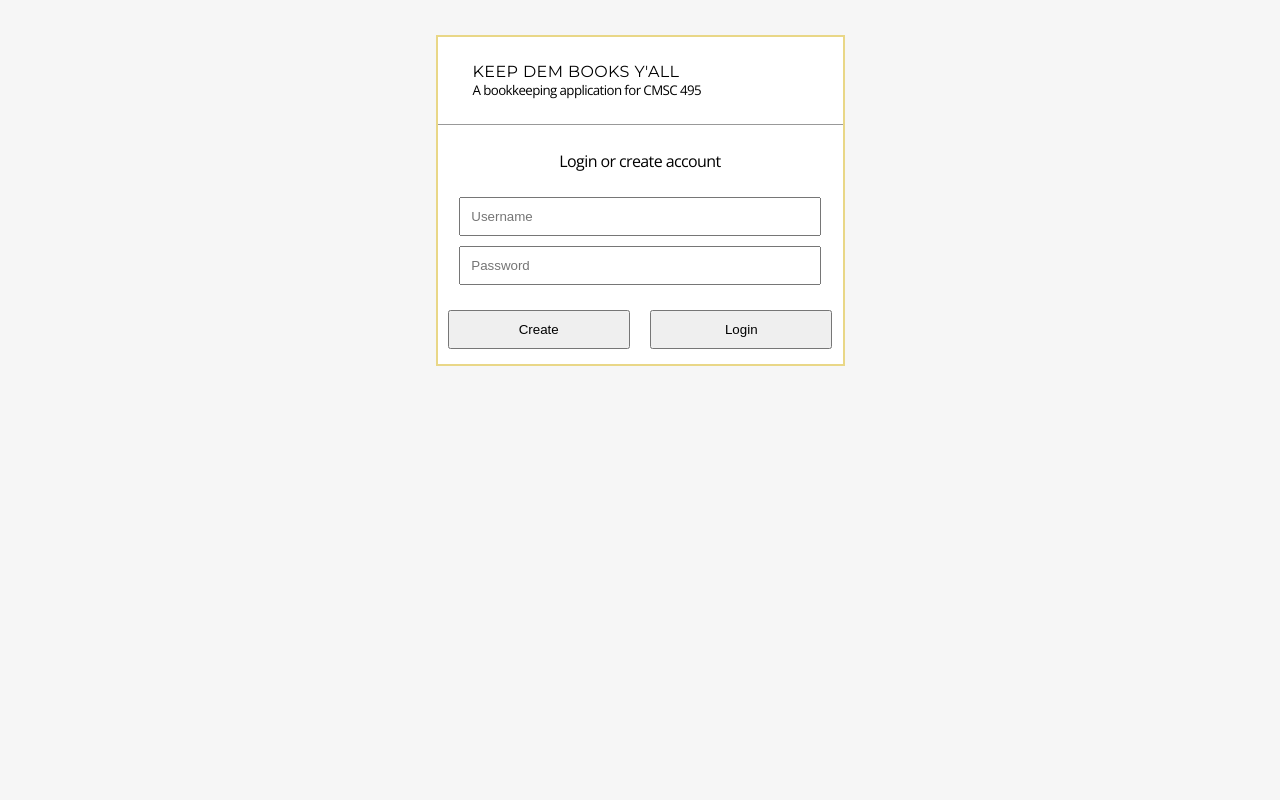
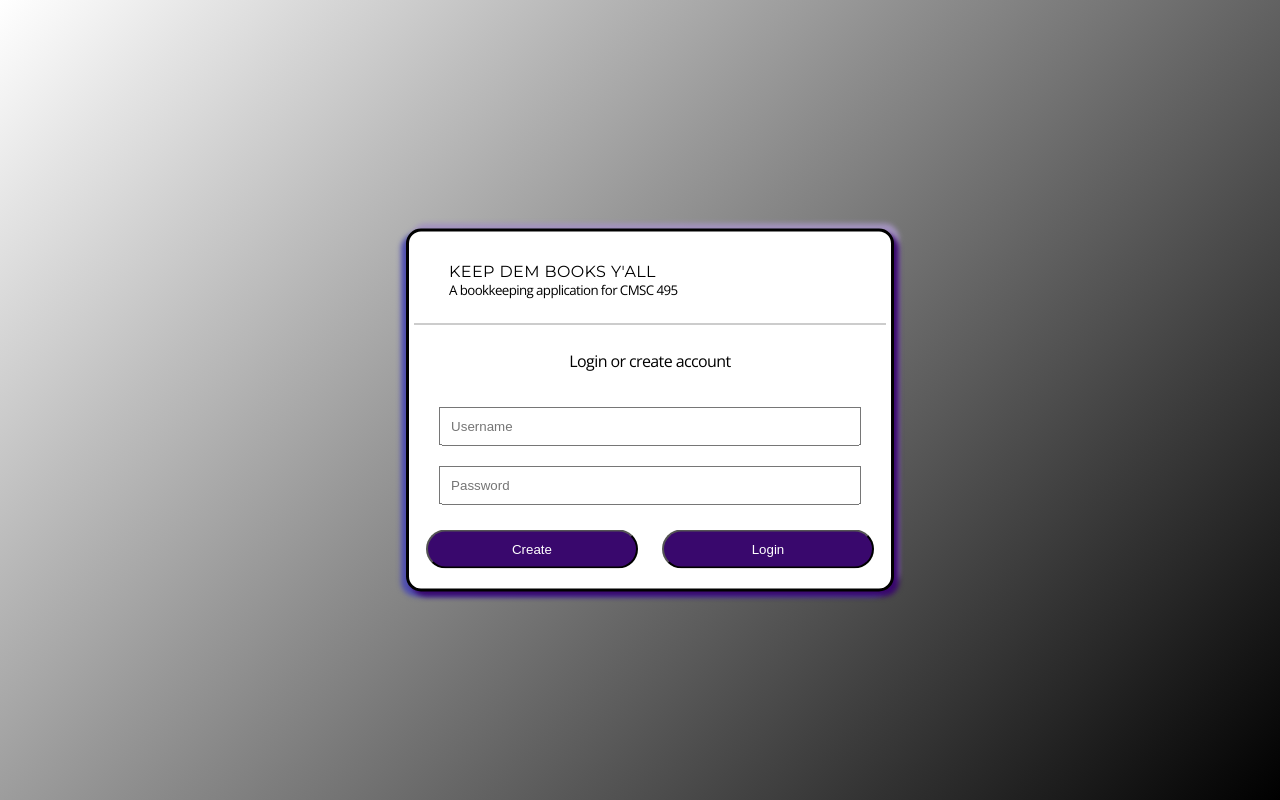
Before and after one commit to BookkeepingProjectGroup/CMSC_495_Bookkeeping_Project, a PHP site: page / in a window 1280 px wide. Run offline with PHP 8.4, Linux system fonts and the light colour scheme.

Commit message:
Add files via upload

```diff
--- a/Files/css/styles.css
+++ b/Files/css/styles.css
@@ -15,12 +15,24 @@
   --bpg-charcoal: #3a3a3a;
   --bpg-cb-even: #f0f0f0;
   --bpg-cb-odd: #f9f9f9;
+
 }
 
 #application-body {
-  background-color: var(--bpg-offwhite, #f6f6f6);
-  position: relative;
+  background-color: black;
+  position:relative;
+
+/* to add gradient color background*/
+
+  height: 100%;
+  margin:0;
+  background-image: linear-gradient(135deg,
+      white, black);
+  background-repeat: no-repeat;
+  background-size: cover;
+  background-attachment: fixed;
 }
+
 
 /* General scene rules */
 
@@ -29,8 +41,10 @@
   margin-right: auto;
   margin-left: auto;
   padding: 15px;
-  border: 2px solid;
-  border-color: var(--bpg-gold, #e9d787);
+  border: 3px solid;
+  border-radius: 5px;
+  /*add multi-colored shadow effect to container*/
+  box-shadow: 5px 5px 5px #39086D, -5px 5px 5px #504FAF, 5px -5px 5px #A393BF;
   background-color: white;
 }
 
@@ -46,44 +60,39 @@
 
 .general-action-button {
   text-align: center;
-  border: none;
-  background-color: var(--bpg-charcoal, #3a3a3a);
+  background-color: #39086D;
   font-size: 10pt;
-  padding: 3px 5px;
-  line-height: 1;
+  padding: 5px 5px;
   color: white;
-  margin-bottom: 5px;
-  border-radius: 5px;
+  margin-bottom: 12px;
+  border-radius: 25px;
 }
 
 .general-action-button:hover {
-  outline: none;
-  background-color: var(--bpg-gold, #e9d787);
-  color: var(--bpg-charcoal, #3a3a3a);
+  border-radius: 25px;
+  background-color: #504FAF;
+  color: BLACK;
 }
 
 .general-big-button {
   padding: 10px;
   width: 45%;
+  border-radius: 25px;
+  background-color: #39086D;
+  color: white;
+
 }
 
 .general-big-button:hover {
   color: black;
-  border-radius: 0;
-  border-color: var(--bpg-gold, #e9d787);
-  background-color: var(--bpg-offwhite, #f6f6f6);
-
-  /* Included for testing purposes */
-  background-image: linear-gradient(top, #736c7c, #ece9e9);
-  background-image: -o-linear-gradient(top,#736c7c, #ece9e9);
-  background-image: -moz-linear-gradient(top,#736c7c, #ece9e9);
-  background-image: -webkit-linear-gradient(top,#736c7c, #ece9e9);
+  border-radius: 25px;
+  background-color:#504faf;
 }
 
 .general-link-button {
   background: none;
   border: none;
-  color: blue;
+  color: #39086D;
 }
 
 .general-link-button:focus,
@@ -91,12 +100,13 @@
   outline: none;
   background: none;
   text-decoration: underline;
-  color: darkblue;
+  color: #A393BF;
 }
 
 #general-topbar-meta {
   float: left;
 }
+
 
 #general-topbar-meta-title {
   font-size: 12pt;
@@ -124,10 +134,26 @@
 /* Dashboard scene */
 
 /* Illustration of @media query for break points */
-@media (min-width: 768px) {
-  #dashboard-container {
-    width: 750px;
+
+/*small mobile screen size*/
+@media only screen and (max-width: 480px) and (orientation:portrait){
+
+/*resize login container & center/stack buttons*/
+  #login-container{
+    width:100%;
+
   }
+
+  #login-footer-buttons-holder{
+    display:block;
+  }
+
+  .general-big-button{
+    display:block;
+    margin: auto;
+    margin-bottom: 10px;
+  }
+
 }
 
 @media (min-width: 992px) {
@@ -139,9 +165,10 @@
 @media (min-width: 1200px) {
   #dashboard-container {
     width: 1170px;
-  }
+    }
 }
 
+/*main container for records*/
 #dashboard-topbar {
   border-bottom: 1px solid;
   border-color: var(--bpg-lightgray, #cccccc);
@@ -154,6 +181,7 @@
 
 #dashboard-section {
   margin-top: 25px;
+
 }
 
 #dashboard-sidebar {
@@ -161,43 +189,55 @@
   float: left;
   border-right: 1px solid;
   border-color: var(--bpg-lightgray, #cccccc);
+  padding-right: 20px;
   margin-top: 10px;
-  padding-right: 20px;
+
 }
 
 .dashboard-sidebar-buttons-item {
   width: 100%;
+
+
 }
 
 #dashboard-ledger {
   width: 100%;
+  height: 550px;
   margin-top: 10px;
   float: left;
   margin-left: 20px;
+  overflow: auto;
+
 }
 
 #dashboard-ledger-table {
   width: 100%;
+
 }
 
 #dashboard-ledger-table tr:nth-child(even) {
-  background-color: var(--bpg-cb-even, #f0f0f0);
+  background-color:#FFFFFF;
 }
 
 #dashboard-ledger-table tr:nth-child(odd) {
-  background-color: var(--bpg-cb-odd, #f9f9f9);
+  background-color: #EFF5FF;
 }
 
 .dashboard-ledger-table-header {
-  color: var(--bpg-charcoal, #3a3a3a);
+  color: black;
 }
 
 /* Login scene */
 
 #login-container {
-  width: 405px;
-  padding: 0;
-  margin-top: 35px;
+  padding: 5px 5px;
+  margin: 10px 10px;
+  border-radius: 15px;
+  /*center login container*/
+  position: fixed;
+  top: 50%;
+  left: 50%;
+  transform: translate(-50%, -50%);
 }
 
 #login-topbar {
@@ -218,7 +258,7 @@
 
 .login-main-input-textbox {
   width: 90%;
-  margin-bottom: 10px;
+  margin: 10px 10px;
   padding: 10px;
 }
 
```
